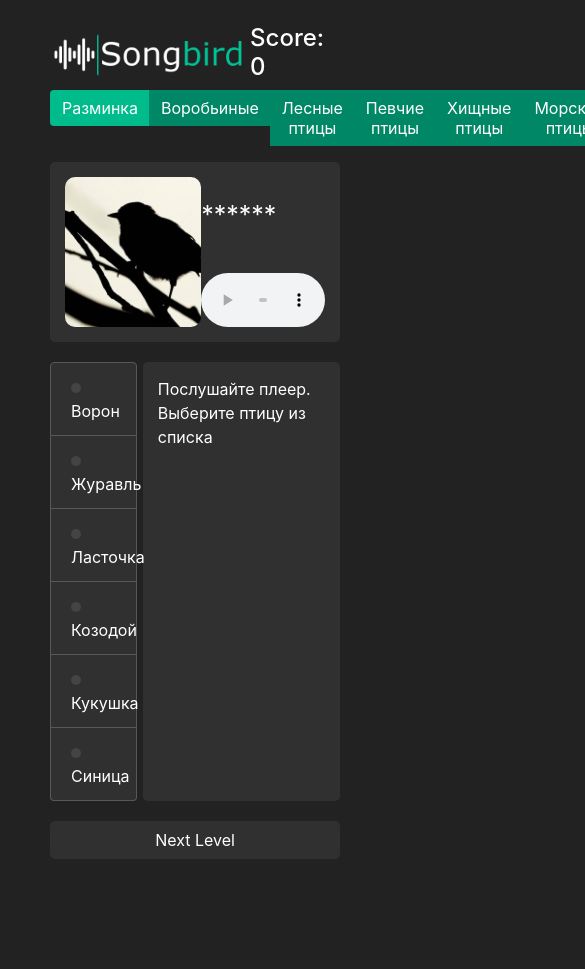
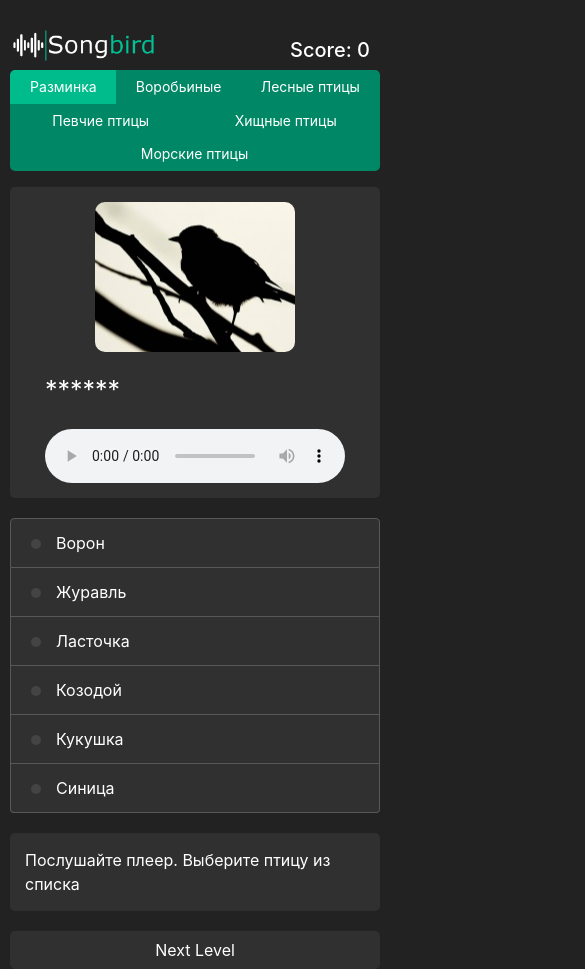
Before and after one commit to ezzum/songbird, a React app: page / in a window 390 px wide. Shown: the top 969 px of the page, 585 px wide, since content can reach past the window. Before the commit the page ends 859 px from the top, so only its background shows below. Built offline with nearby package versions, Linux system fonts and the light colour scheme.

Commit message:
feat: responsive

```diff
--- a/src/app/app.css
+++ b/src/app/app.css
@@ -10,4 +10,15 @@ body {
 .bottom-block {
     display: flex;
     justify-content: space-between;
+    margin-top: 20px;
+    flex-wrap: wrap;
 }
+
+@media screen and (max-width: 600px) {
+    .app {
+        padding: 0 10px;
+    }
+    .bottom-block {
+        flex-direction: column;
+    }
+}
--- a/src/descriptions/description.css
+++ b/src/descriptions/description.css
@@ -7,13 +7,15 @@
 .descrip-top {
     width: 100%;
     display: flex;
-    justify-content: space-between;
+    justify-content: center;
     margin-bottom: 15px;
+    flex-wrap: wrap;
 }
 .descrip-top-right {
     width: 60%;
     display: flex;
     flex-direction: column;
+    margin: 10px;
     justify-content: space-evenly;
 }
 .descrip-image {
@@ -23,7 +25,15 @@
     background-size: cover;
     background-repeat: no-repeat;
     border-radius: 10px;
+    margin: 10px;
 }
 .hide {
     display: none;
 }
+
+@media screen and (max-width: 600px) {
+    .description {
+        width: 100%;
+        margin-top: 20px;
+    }
+}
--- a/src/header/header.css
+++ b/src/header/header.css
@@ -20,6 +20,9 @@
     width: 100%;
     display: flex;
     justify-content: space-between;
+    flex-wrap: wrap;
+    border-radius: 5px;
+    overflow: hidden;
 }
 .page-item {
     flex-grow: 1;
@@ -32,6 +35,24 @@
     pointer-events: none;
     border: none;
 }
+.page-item:first-child .page-link,
+.page-item:last-child .page-link {
+    border-radius: 0;
+}
+
 .active {
     background-color: #00bc8c;
 }
+
+@media screen and (max-width: 600px) {
+    .logo {
+        width: 150px;
+        height: 50px;
+    }
+    .score {
+        font-size: 20px;
+    }
+    .page-link {
+        font-size: 14px;
+    }
+}
--- a/src/header/header.js
+++ b/src/header/header.js
@@ -19,7 +19,7 @@ const Header = ({items, activeId, scoreVisible}) => {
         <div className='header'>
             <div className='top-head'>
                 <div className='logo'></div>
-                <h4>Score: {scoreVisible}</h4>
+                <h4 className='score'>Score: {scoreVisible}</h4>
             </div>
             <ul className="pagination">
                 {elements}
--- a/src/options/options-block.css
+++ b/src/options/options-block.css
@@ -1,6 +1,3 @@
-.bottom-block {
-    margin-top: 20px;
-}
 .options-block {
     width: 30%;
 }
@@ -28,3 +25,9 @@
 .error-item {
     background-color: #e44343;
 }
+
+@media screen and (max-width: 600px) {
+    .options-block {
+        width: 100%;
+    }
+}
--- a/src/question/question.css
+++ b/src/question/question.css
@@ -1,16 +1,18 @@
 .quest-block {
     width: 100%;
     display: flex;
-    justify-content: space-between;
+    justify-content: center;
     background-color: #303030;
     padding: 15px;
     border-radius: 5px;
+    flex-wrap: wrap;
 }
 .quest-info {
     width: 70%;
     display: flex;
     flex-direction: column;
     justify-content: space-between;
+    margin: 0 20px;
 }
 .quest-image {
     width: 200px;
@@ -20,11 +22,18 @@
     background-repeat: no-repeat;
     background-size: cover;
     border-radius: 10px;
+    margin: 0 20px;
 }
 .name-bird {
-    margin-top: 20px;
+    margin: 20px 0;
     font-size: 25px;
 }
 .react-audio-player {
-    width: 100%;
+    width: 100%
 }
+
+@media screen and (max-width: 600px) {
+    .quest-info {
+        width: 100%;
+    }
+}
```
